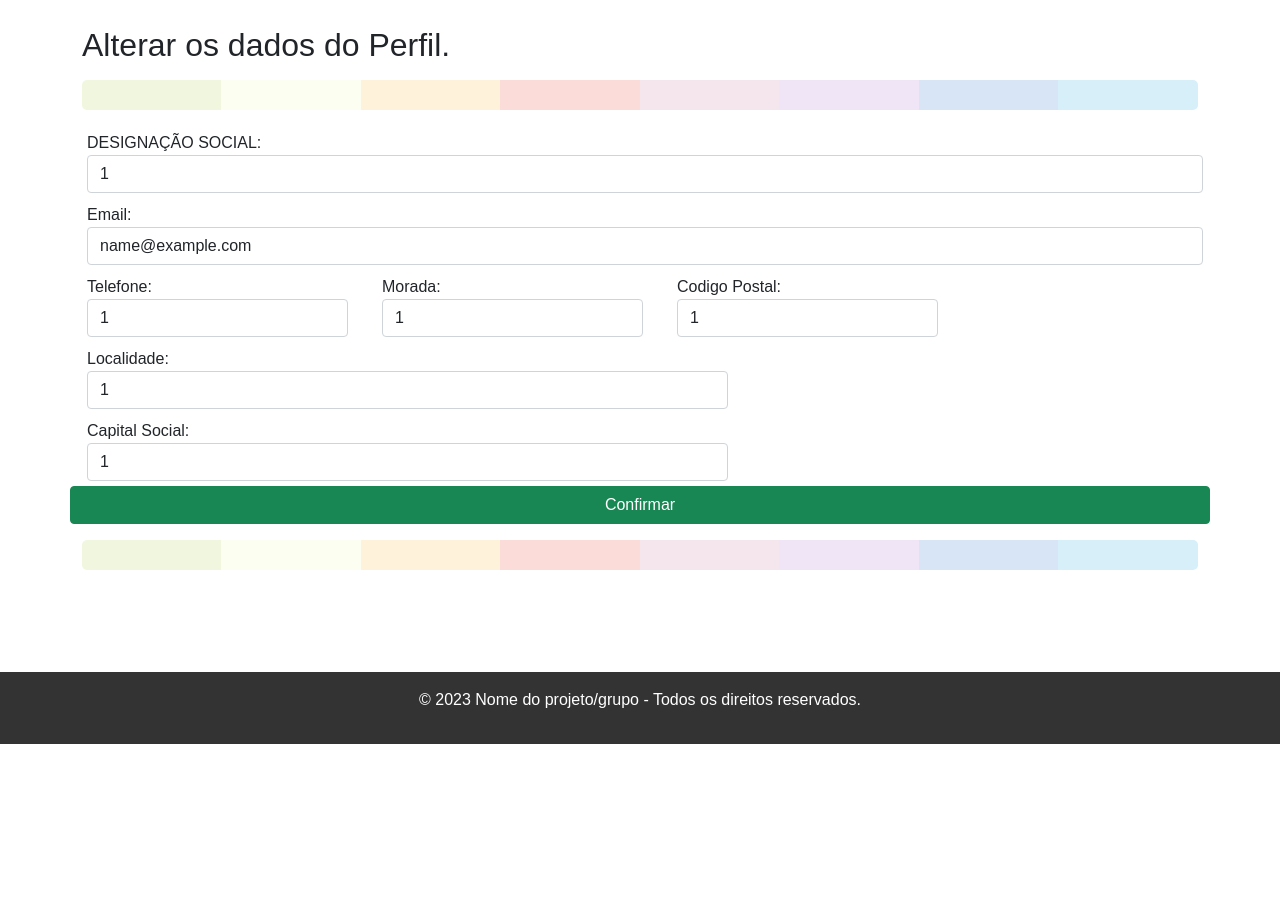
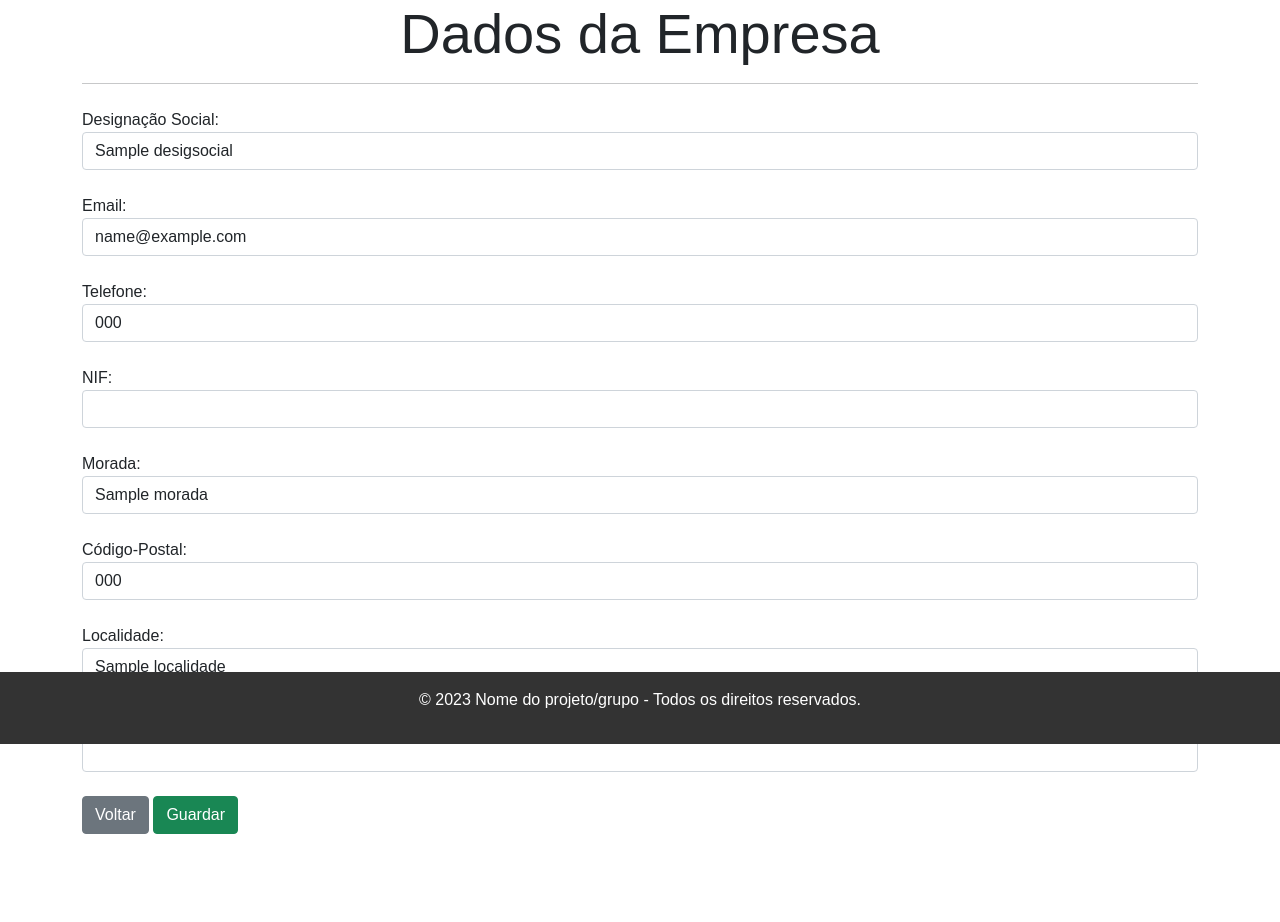
Before and after one commit to PedroMonteiro1511/Projeto-PWEB-Servidor, a PHP site: the page made by views/empresa/form.php in a window 1280 px wide. Shown: the part 56-978 px from the top of the page. Before the commit the page ends 800 px from the top, so only its background shows below. Run offline with PHP 8.4, Linux system fonts and the light colour scheme; the visitor is signed in with stand-in values (Sample User, id 1); the template is opened without the code that fills it: most values are stand-ins (such as "Sample title", 1, 10 or a date in 2020); some libraries are stand-ins or nearby versions.

Commit message:
Criação da pagina de alteração de dados da empresa

```diff
--- a/routes.php
+++ b/routes.php
@@ -37,6 +37,7 @@ return [
     ],
     'empresa' => [
     'index' => ['GET', 'EmpresaController', 'index'],
-    'form' => ['GET', 'EmpresaController', 'form']
+    'form' => ['GET', 'EmpresaController', 'form'],
+        'update' => ['POST', 'EmpresaController', 'update']
 ]
 ];
--- a/views/empresa/form.php
+++ b/views/empresa/form.php
@@ -1,108 +1,152 @@
-<style>
+<?php
+?>
 
-    .col-xs-12 {
-        margin: 5px !important;
+<div class="container">
+    <form action="index.php?c=empresa&a=update&id=<?=$model->id ?>" method="post">
+        <h4 class="display-4 text-center">Dados da Empresa</h4>
+        <hr>
+        <div class="form-group mt-4">
+            <label for="referencia">Designação Social:</label>
+            <input type="text" class="form-control" name="desigsocial" maxlength="25" value="<?= $model->desigsocial ?>" >
+        </div>
+        <p style="color: red"><?php
+            if (isset($model->errors)) {
+                if (is_array($model->errors->on('desigsocial'))) {
+                    foreach ($model->errors->on('desigsocial') as $error) {
+                        echo $error . '<br>';
                     }
+                } else {
+                    echo $model->errors->on('desigsocial');
+                }
+            }
+            ?>
+        </p>
 
-    hr:not([size]) {
-        height: 30px !important;
+        <div class="form-group mt-4">
+            <label for="description">Email:</label>
+            <input type="text" class="form-control" name="email" maxlength="50" value="<?= $model->email ?>" >
+        </div>
+        <p style="color: red"><?php
+            if (isset($model->errors)) {
+                if (is_array($model->errors->on('email'))) {
+                    foreach ($model->errors->on('email') as $error) {
+                        echo $error . '<br>';
                     }
+                } else {
+                    echo $model->errors->on('email');
+                }
+            }
+            ?>
+        </p>
 
-    #leftPanel {
-        background-color: #0079ac;
-        color: #fff;
-        /*     text-align: center; */
+        <div class="form-group mt-4">
+            <label for="preco">Telefone:</label>
+            <input type="number" class="form-control" name="telefone" maxlength="9" value="<?= $model->telefone ?>" >
+        </div>
+        <p style="color: red"><?php
+            if (isset($model->errors)) {
+                if (is_array($model->errors->on('telefone'))) {
+                    foreach ($model->errors->on('telefone') as $error) {
+                        echo $error . '<br>';
                     }
+                } else {
+                    echo $model->errors->on('telefone');
+                }
+            }
+            ?>
+        </p>
 
-    #rightPanel {
-        min-height: 500px;
-        min_width: 300px;
+        <div class="form-group mt-4">
+            <label for="preco">NIF:</label>
+            <input type="number" class="form-control" name="nif" maxlength="9" value="<?= $model->nif ?>" >
+        </div>
+        <p style="color: red"><?php
+            if (isset($model->errors)) {
+                if (is_array($model->errors->on('nif'))) {
+                    foreach ($model->errors->on('nif') as $error) {
+                        echo $error . '<br>';
                     }
+                } else {
+                    echo $model->errors->on('nif');
+                }
+            }
+            ?>
+        </p>
 
-    /* Credit to bootsnipp.com for the css for the color graph */
-    .colorgraph {
-        height: 20px;
-        border-top: 0;
-        /*   background: #c4e17f; */
-        border-radius: 5px;
-        background-image: -webkit-linear-gradient(left, #c4e17f, #c4e17f 12.5%, #f7fdca 12.5%, #f7fdca 25%, #fecf71 25%, #fecf71 37.5%, #f0776c 37.5%, #f0776c 50%, #db9dbe 50%, #db9dbe 62.5%, #c49cde 62.5%, #c49cde 75%, #669ae1 75%, #669ae1 87.5%, #62c2e4 87.5%, #62c2e4);
-        background-image: -moz-linear-gradient(left, #c4e17f, #c4e17f 12.5%, #f7fdca 12.5%, #f7fdca 25%, #fecf71 25%, #fecf71 37.5%, #f0776c 37.5%, #f0776c 50%, #db9dbe 50%, #db9dbe 62.5%, #c49cde 62.5%, #c49cde 75%, #669ae1 75%, #669ae1 87.5%, #62c2e4 87.5%, #62c2e4);
-        background-image: -o-linear-gradient(left, #c4e17f, #c4e17f 12.5%, #f7fdca 12.5%, #f7fdca 25%, #fecf71 25%, #fecf71 37.5%, #f0776c 37.5%, #f0776c 50%, #db9dbe 50%, #db9dbe 62.5%, #c49cde 62.5%, #c49cde 75%, #669ae1 75%, #669ae1 87.5%, #62c2e4 87.5%, #62c2e4);
-        background-image: linear-gradient(to right, #c4e17f, #c4e17f 12.5%, #f7fdca 12.5%, #f7fdca 25%, #fecf71 25%, #fecf71 37.5%, #f0776c 37.5%, #f0776c 50%, #db9dbe 50%, #db9dbe 62.5%, #c49cde 62.5%, #c49cde 75%, #669ae1 75%, #669ae1 87.5%, #62c2e4 87.5%, #62c2e4);
+        <div class="form-group mt-4">
+            <label for="preco">Morada:</label>
+            <input type="text" class="form-control" name="morada" maxlength="75" value="<?= $model->morada ?>" >
+        </div>
+        <p style="color: red"><?php
+            if (isset($model->errors)) {
+                if (is_array($model->errors->on('morada'))) {
+                    foreach ($model->errors->on('morada') as $error) {
+                        echo $error . '<br>';
                     }
-</style>   <?php //TODO Cores todas pipi , alterar se quiserem  ?>
+                } else {
+                    echo $model->errors->on('morada');
+                }
+            }
+            ?>
+        </p>
 
-<div class="container" style="margin-top: 2%">
-    <div class="col-md-12">
-        <form role="form">
-            <h2>Alterar os dados do Perfil.</h2>
-            <hr class="colorgraph">
-            <div class="row">
-                <div class="col-xs-12 col-sm-12 col-md-12">
-                    <div class="form-group">
-                        <label for="username">DESIGNAÇÃO SOCIAL: </label>
-                        <input type="text" name="username" id="username" class="form-control input-lg"
-                               placeholder="username" tabindex="1" value="<?= $_SESSION['empresa_desigsocial'] ?>">
+        <div class="form-group mt-4">
+            <label for="preco">Código-Postal:</label>
+            <input type="text" class="form-control" name="codpostal" maxlength="9" value="<?= $model->codpostal ?>" >
         </div>
+        <p style="color: red"><?php
+            if (isset($model->errors)) {
+                if (is_array($model->errors->on('codpostal'))) {
+                    foreach ($model->errors->on('codpostal') as $error) {
+                        echo $error . '<br>';
+                    }
+                } else {
+                    echo $model->errors->on('codpostal');
+                }
+            }
+            ?>
+        </p>
+
+        <div class="form-group mt-4">
+            <label for="preco">Localidade:</label>
+            <input type="text" class="form-control" name="localidade" maxlength="25" value="<?= $model->localidade ?>" >
         </div>
+        <p style="color: red"><?php
+            if (isset($model->errors)) {
+                if (is_array($model->errors->on('localidade'))) {
+                    foreach ($model->errors->on('localidade') as $error) {
+                        echo $error . '<br>';
+                    }
+                } else {
+                    echo $model->errors->on('localidade');
+                }
+            }
+            ?>
+        </p>
+
+        <div class="form-group mt-4">
+            <label for="preco">Capital Social:</label>
+            <input type="number" class="form-control" name="capsocial" value="<?= $model->capsocial ?>" >
         </div>
-            <div class="col-xs-12 col-sm-12 col-md-12">
-                <div class="form-group">
-                    <label for="username">Email: </label>
-                    <input type="email" name="email" id="email" class="form-control input-lg"
-                           placeholder="Email Address"
-                           tabindex="4" value="<?= $_SESSION['empresa_email'] ?>" >
-                </div>
-            </div>
-            <div class="row">
-                <div class="col-xs-12 col-sm-12 col-md-3">
-                    <div class="form-group">
-                        <label for="telefone">Telefone: </label>
-                        <input type="text" name="telefone" id="telefone" class="form-control input-lg"
-                               placeholder="Telefone" tabindex="1" value="<?= $_SESSION['empresa_telefone'] ?>">
-                    </div>
-                </div>
-                <div class="col-xs-12 col-sm-12 col-md-3">
-                    <div class="form-group">
-                        <label for="morada">Morada: </label>
-                        <input type="text" name="morada" id="morada"
-                               class="form-control input-lg" placeholder="Morada" tabindex="6" value="<?= $_SESSION['empresa_morada'] ?>">
-                    </div>
-                </div>
-                <div class="col-xs-12 col-sm-12 col-md-3">
-                    <div class="form-group">
-                        <label for="codpostal">Codigo Postal: </label>
-                        <input type="text" name="codpostal" id="codpostal"
-                               class="form-control input-lg" placeholder="Codigo Postal: " tabindex="6" value="<?= $_SESSION['empresa_codpostal'] ?>">
-                    </div>
-                </div>
-            </div>
-            <div class="row">
-                <div class="col-xs-12 col-sm-12 col-md-7">
-                    <div class="form-group">
-                        <label for="localidade">Localidade: </label>
-                        <input type="text" name="localidade" id="localidade" class="form-control input-lg"
-                               placeholder="Localidade" tabindex="1" value="<?= $_SESSION['empresa_localidade'] ?>">
-                    </div>
-                </div>
-            </div>
-            <div class="row">
-                <div class="col-xs-12 col-sm-12 col-md-7">
-                    <div class="form-group">
-                        <label for="localidade">Capital Social: </label>
-                        <input type="text" name="localidade" id="localidade" class="form-control input-lg"
-                               placeholder="Localidade" tabindex="1" value="<?= $_SESSION['empresa_capsocial'] ?>">
-                    </div>
-                </div>
-            </div>
-            <div class="row">
-                <a href="index.php?c=user&a=form" class="btn btn-success">Confirmar</a> <?php //TODO Ainda nao altera os dados ?>
-            </div>
-            <hr class="colorgraph">
+        <p style="color: red"><?php
+            if (isset($model->errors)) {
+                if (is_array($model->errors->on('capsocial'))) {
+                    foreach ($model->errors->on('capsocial') as $error) {
+                        echo $error . '<br>';
+                    }
+                } else {
+                    echo $model->errors->on('capsocial');
+                }
+            }
+            ?>
+        </p>
+        <p class="mt-4">
+            <a href="index.php?c=empresa&a=index" class="btn btn-secondary" role="button" aria-pressed="true">Voltar</a>
+            <button type="submit" class="btn btn-success" name="update">Guardar</button>
+        </p>
+        <br>
+        <br>
+        <br>
 
     </form>
-
 </div>
-</div>
-</div>
-</div>
--- a/views/empresa/index.php
+++ b/views/empresa/index.php
@@ -8,6 +8,11 @@
 </head>
 <body>
 <main class="text-center">
+    <div>
+        <a href="index.php?c=empresa&a=form&id=<?= $model->id ?>" class="btn btn-primary" role="button">Editar Dados da Empresa</a>
+
+    </div>
+    <br>
     <img style="border-radius: 15px" src="public/imgs/imagem-empresa.jpg" alt="Imagem da Empresa">
     <h2>Designação Social
         <br>
```
Also changed, not shown: controllers/EmpresaController.php (+25 -0 lines), controllers/ServiceController.php (+8 -3 lines), 1 other file. Lines whose indentation alone changed are shown as unchanged.
